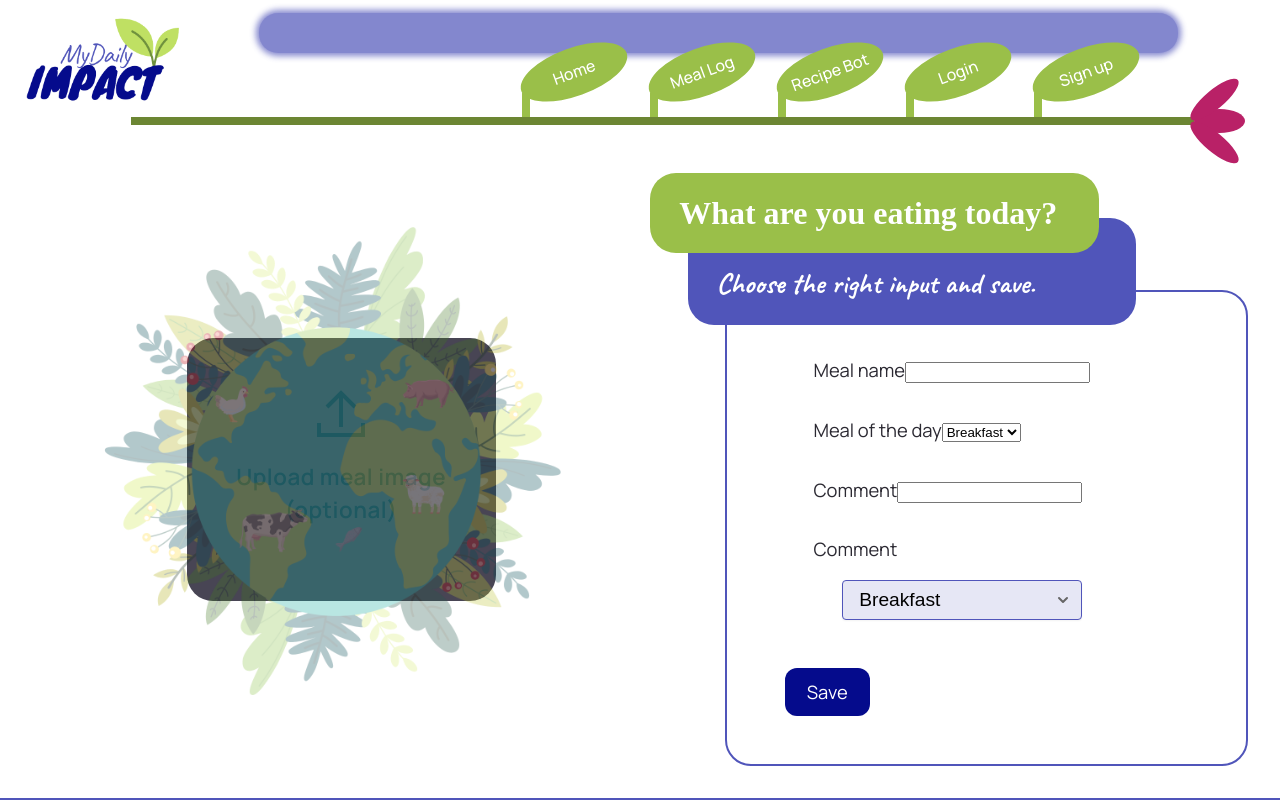
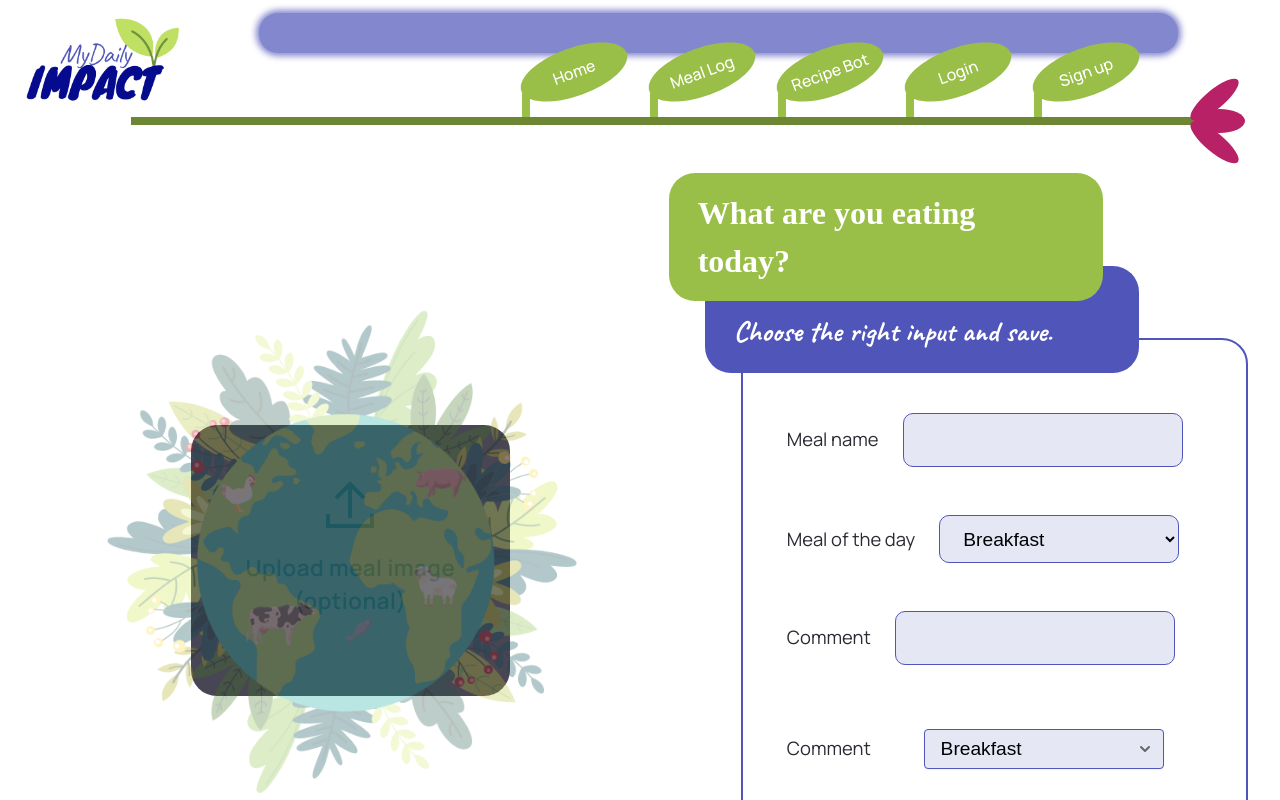
Before and after one commit to TechLabs-Remote-Bootcamp/WS24-MyDailyImpact, a React (Vite) app in the folder mdi-react/: page /meal-logging in a window 1280 px wide. Shown: the top 800 px of the page. Built offline with nearby package versions, Linux system fonts and the light colour scheme; a web font is replaced by a local one.

Commit message:
css refinement

```diff
--- a/mdi-react/src/styles/forms.module.scss
+++ b/mdi-react/src/styles/forms.module.scss
@@ -3,27 +3,63 @@
 
 // General form css
 
-form {
+.formpage-grid {
   display: grid;
-  grid-template-columns: 1fr 1fr;
-  flex-direction: column;
-  align-items: center;
-  gap: 1rem;
-  label {
+  grid-template-rows: 4fr 1fr;
+  font-family: $font-family-general;
+}
+
+// form {
+//   display: grid;
+//   grid-template-columns: 1fr 1fr;
+//   flex-direction: column;
+//   align-items: center;
+//   gap: 1rem;
+//   label {
+//     display: flex;
+//     flex-direction: column;
+//
+//     .errorText {
+//       color: $red;
+//       font-size: 0.85rem;
+//       margin-top: 0.3rem;
+//       font-family: $font-family-general;
+//     }
+//   }
+// }
+
+.formSection {
+  .inputSection {
     display: flex;
-    flex-direction: column;
-    .input {
-      padding: 0.25rem;
-      border-radius: 0.25rem;
-      border: 1px solid $grey-700;
+    flex-direction: row;
+    column-gap: 1.5rem;
+    padding: 1.5rem 0;
+    align-items: baseline;
+  }
+
+  .input {
+    background-color: $primary-extra-light;
+    height: 3rem;
+
+    width: 15rem;
+    padding: 0.1em 1em;
+
+    border-radius: 10px;
+    border: 1px solid $primary-medium;
+    font-size: 1.2rem;
+
+    &:focus-visible {
+      outline: 2px solid $primary-medium;
     }
-    .errorText {
-      color: $red;
-      font-size: 0.85rem;
-      margin-top: 0.3rem;
-      font-family: $font-family-general;
+    .option:hover {
+      box-shadow: 0 0 10px 100px #7d1646 inset;
     }
   }
+}
+
+.buttonSection {
+  justify-self: right;
+  margin-right: -1.5rem;
 }
 
 .form-container {
```
